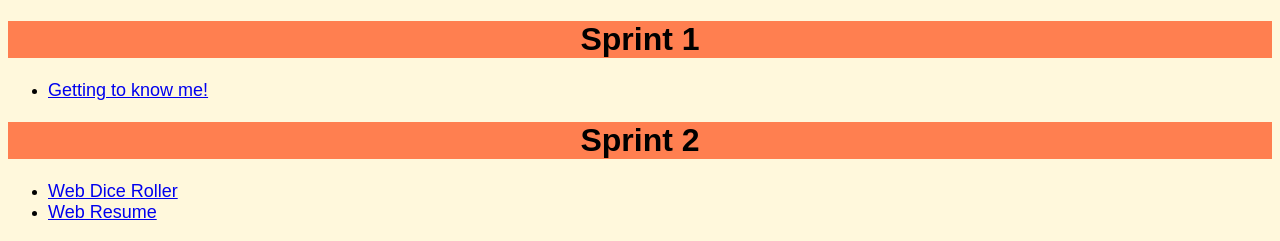
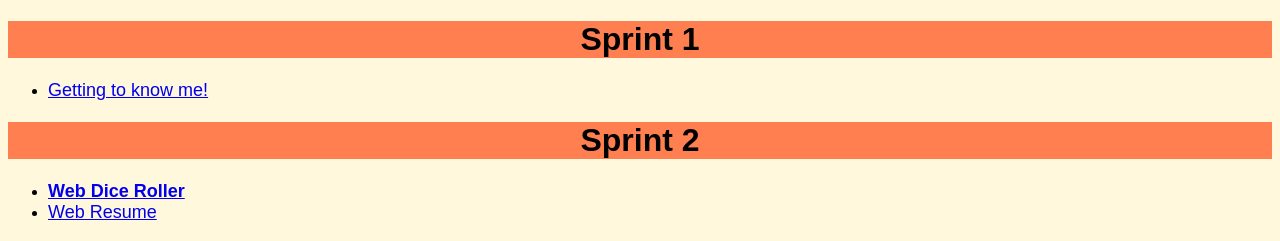
Before and after one commit to kgroppe/Assignment-Portfolio-Nodejs-kg, a website: page client/index.html in a window 1280 px wide. Shown: the top 241 px of the page. Drawn offline with Linux system fonts and the light colour scheme.

Commit message:
testing smth

```diff
--- a/client/index.html
+++ b/client/index.html
@@ -12,7 +12,7 @@
     <h1>Sprint 2</h1>
 <p>
     <ul>
-    <li><a href="https://jolly-hill-0b47a4c10.2.azurestaticapps.net">Web Dice Roller</a></li>
+    <li><a href="https://jolly-hill-0b47a4c10.2.azurestaticapps.net"><strong>Web Dice Roller</strong></a></li>
     <li><a href="https://witty-meadow-0ad24ca10.2.azurestaticapps.net">Web Resume</a></li>
 </ul>
 </p>
```
